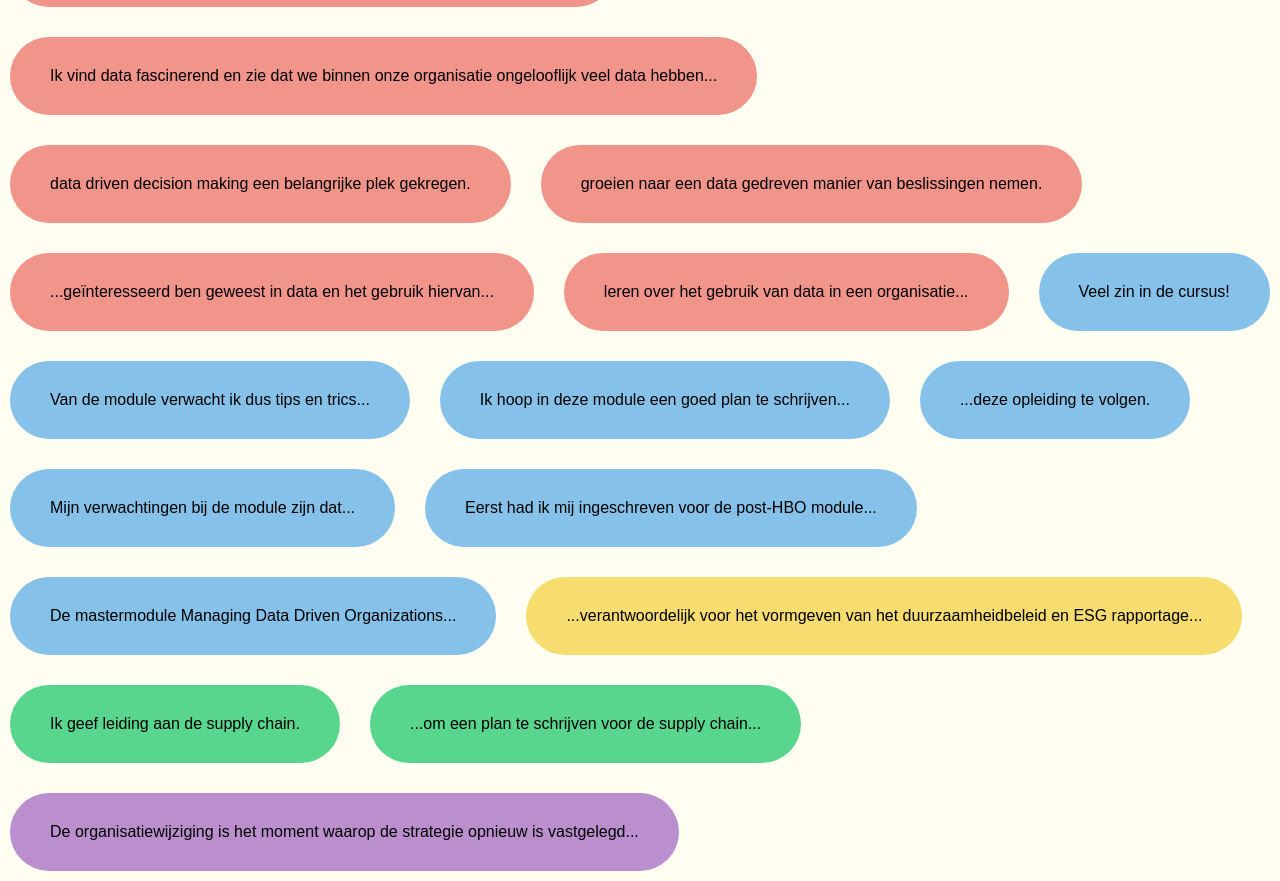
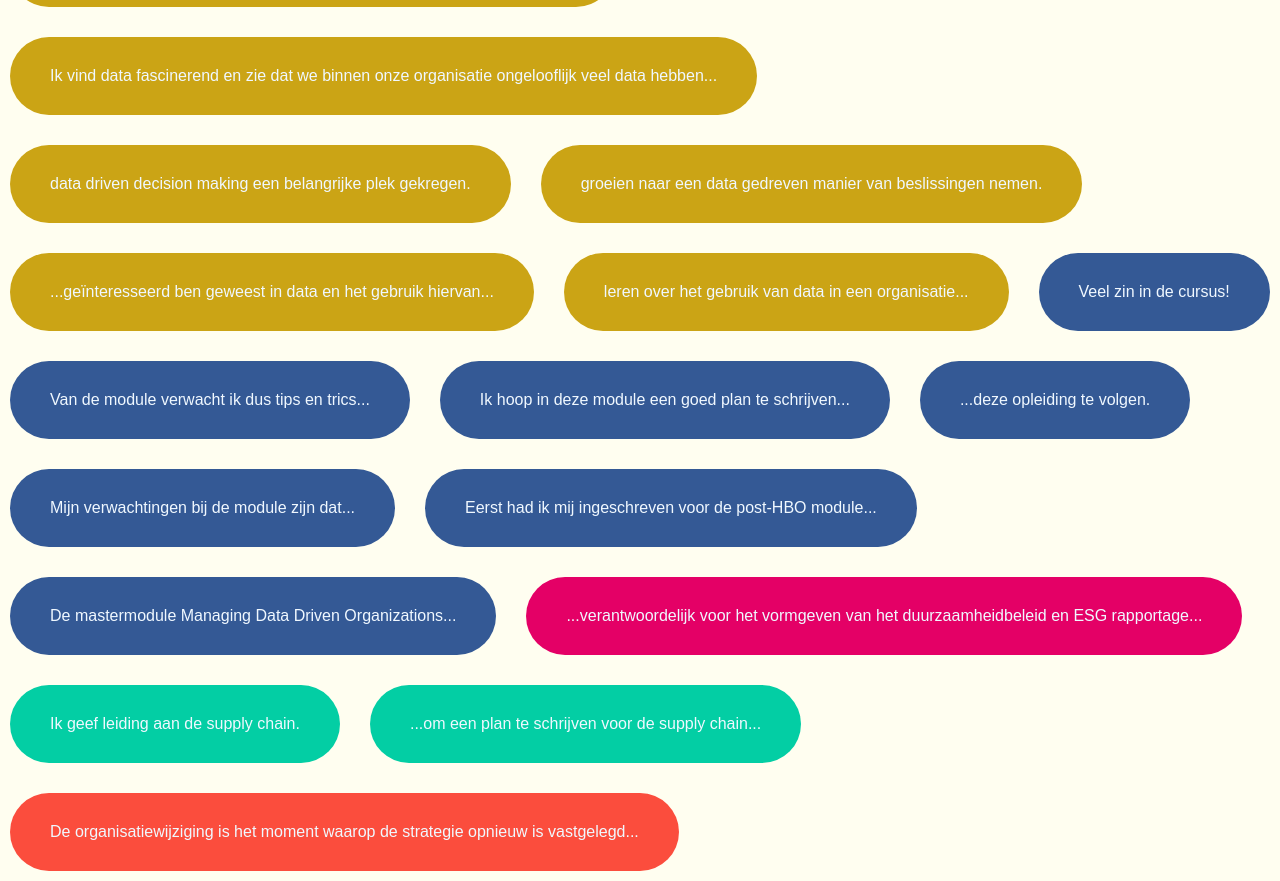
Before and after one commit to businessdatasolutions/demos, a plain HTML site: page mddo/index.html in a window 1280 px wide. Drawn offline with Linux system fonts and the light colour scheme.

Commit message:
Changed colors

```diff
--- a/mddo/styles.css
+++ b/mddo/styles.css
@@ -1,5 +1,6 @@
 body {
     font-family: Arial, sans-serif;
+    color: aliceblue;
     background-color: hsl(56, 100%, 97%);
     display: flex;
     justify-content: center;
@@ -25,28 +26,28 @@ body {
 
 /* Different colors for different topics */
 .data {
-    background-color: #F1948A;
+    background-color: #cba415;
 }
 
 .opleiding {
-    background-color: #85C1E9;
+    background-color: #345995;
 }
 
 .duurzaamheid {
-    background-color: #F7DC6F;
+    background-color: #e40066;
 }
 
 .supply {
-    background-color: #58D68D;
+    background-color: #03cea4;
 }
 
 .organisatie {
-    background-color: #BB8FCE;
+    background-color: #fb4d3d;
 }
 
 .tooltip {
     visibility: hidden;
-    background-color: white;
+    background-color: #f8e9e9;
     color: #333;
     text-align: left;
     border-radius: 5px;
```
